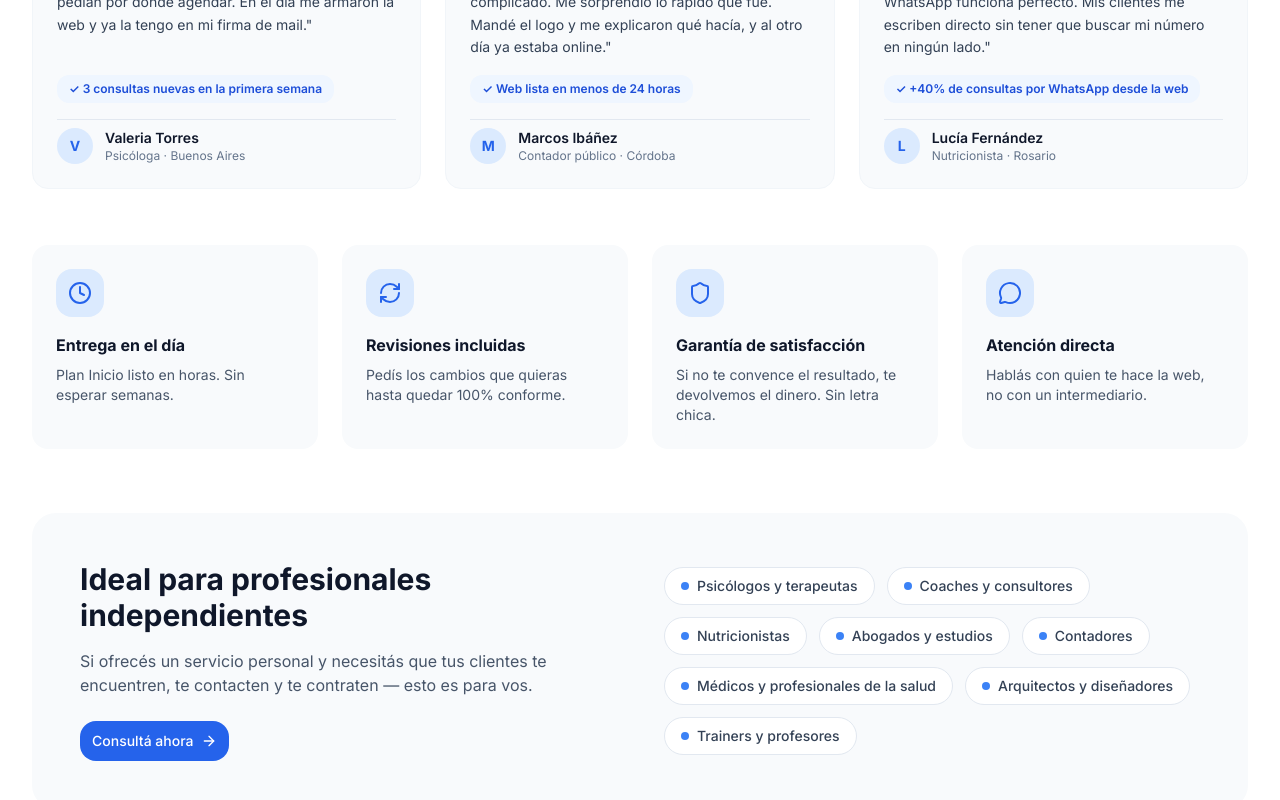
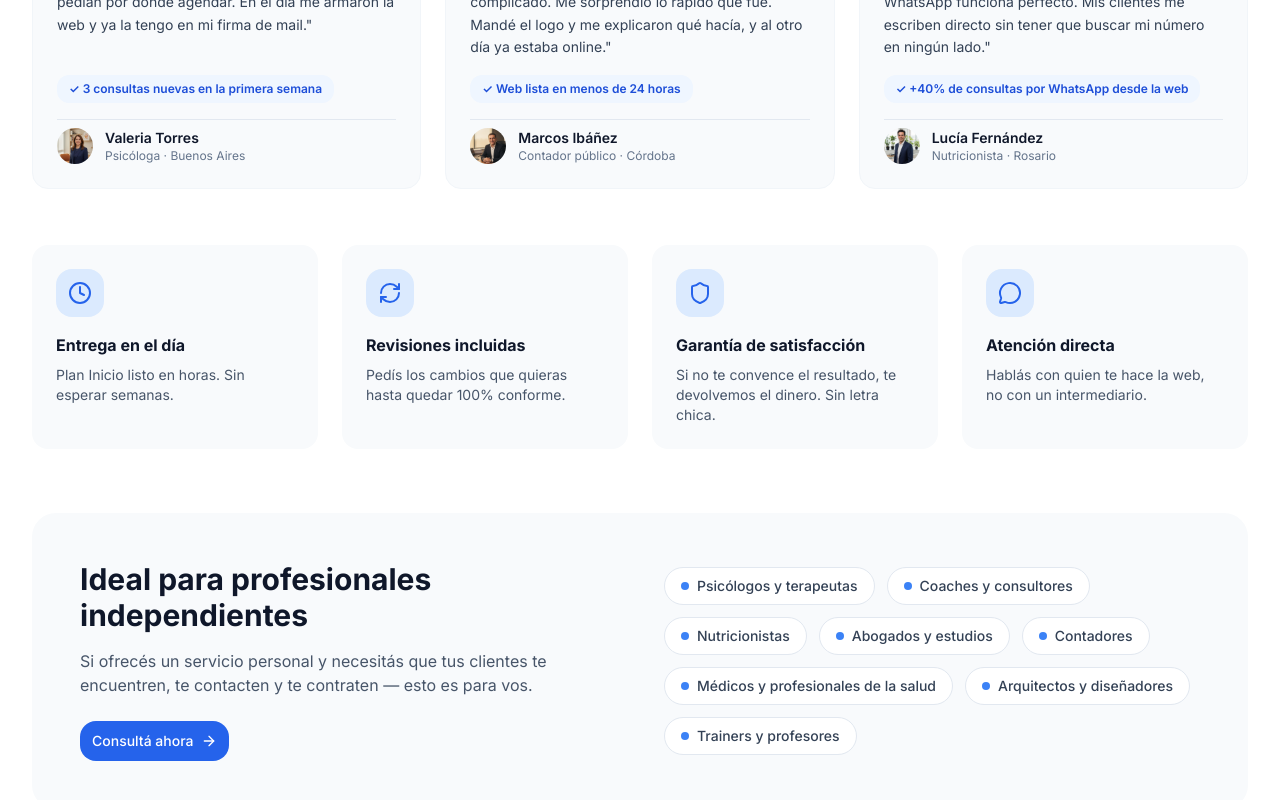
Before and after one commit to resourceldg/landing-web-argentina, a React (Vite) app: page /#/ in a window 1280 px wide. Shown: the part 4939-5739 px from the top of the page. Built offline with nearby package versions, Linux system fonts and the light colour scheme.

Commit message:
feat(testimonials): agregar imágenes reales a las cards de éxito
Co-Authored-By: Claude Sonnet 4.6 <noreply@anthropic.com>

```diff
--- a/src/components/shared/SocialProofSection.tsx
+++ b/src/components/shared/SocialProofSection.tsx
@@ -3,13 +3,14 @@ import { Button } from '@/components/ui/button';
 import { trackWhatsAppClick } from '@/lib/analytics';
 
 // ── REEMPLAZÁ estos placeholders con testimonios reales de clientes ──
-const testimonials: { name: string; role: string; city: string; text: string; result: string }[] = [
+const testimonials: { name: string; role: string; city: string; text: string; result: string; image: string }[] = [
   {
     name: 'Valeria Torres',
     role: 'Psicóloga',
     city: 'Buenos Aires',
     text: 'Tenía todo en Instagram y mis pacientes me pedían por dónde agendar. En el día me armaron la web y ya la tengo en mi firma de mail.',
     result: '3 consultas nuevas en la primera semana',
+    image: '/ejemplo-psicologa.jpg',
   },
   {
     name: 'Marcos Ibáñez',
@@ -17,6 +18,7 @@ const testimonials: { name: string; role: string; city: string; text: string; re
     city: 'Córdoba',
     text: 'Pensé que iba a ser un proceso largo y complicado. Me sorprendió lo rápido que fue. Mandé el logo y me explicaron qué hacía, y al otro día ya estaba online.',
     result: 'Web lista en menos de 24 horas',
+    image: '/ejemplo-contador.jpg',
   },
   {
     name: 'Lucía Fernández',
@@ -24,6 +26,7 @@ const testimonials: { name: string; role: string; city: string; text: string; re
     city: 'Rosario',
     text: 'Lo que más me gustó es que el botón de WhatsApp funciona perfecto. Mis clientes me escriben directo sin tener que buscar mi número en ningún lado.',
     result: '+40% de consultas por WhatsApp desde la web',
+    image: '/ejemplo-nutricionista.jpg',
   },
 ];
 
@@ -97,9 +100,11 @@ export default function SocialProofSection() {
                 ✓ {t.result}
               </div>
               <div className="flex items-center gap-3 pt-2 border-t border-slate-200">
-                <div className="w-9 h-9 rounded-full bg-blue-100 flex items-center justify-center text-blue-600 font-bold text-sm flex-shrink-0">
-                  {t.name.charAt(0)}
-                </div>
+                <img
+                  src={t.image}
+                  alt={t.name}
+                  className="w-9 h-9 rounded-full object-cover flex-shrink-0"
+                />
                 <div>
                   <p className="font-semibold text-slate-900 text-sm">{t.name}</p>
                   <p className="text-slate-500 text-xs">{t.role} · {t.city}</p>
```
